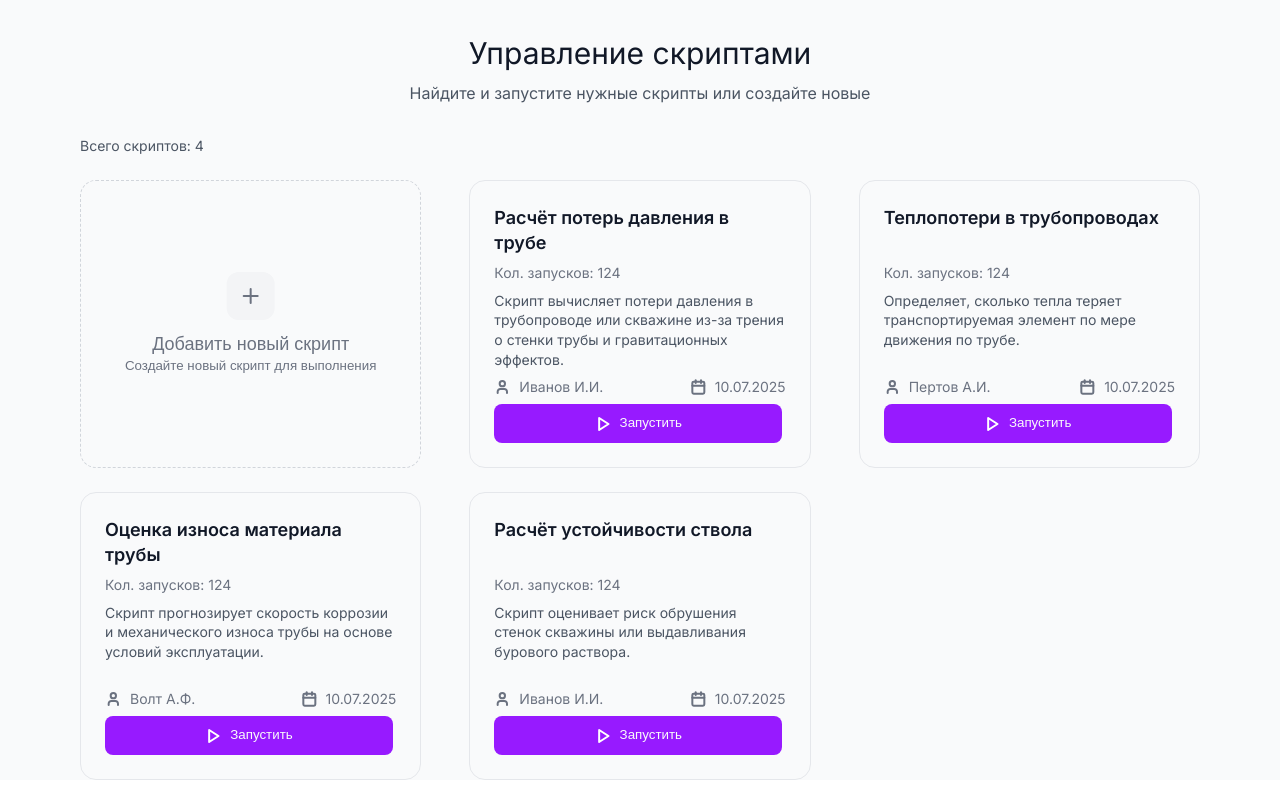
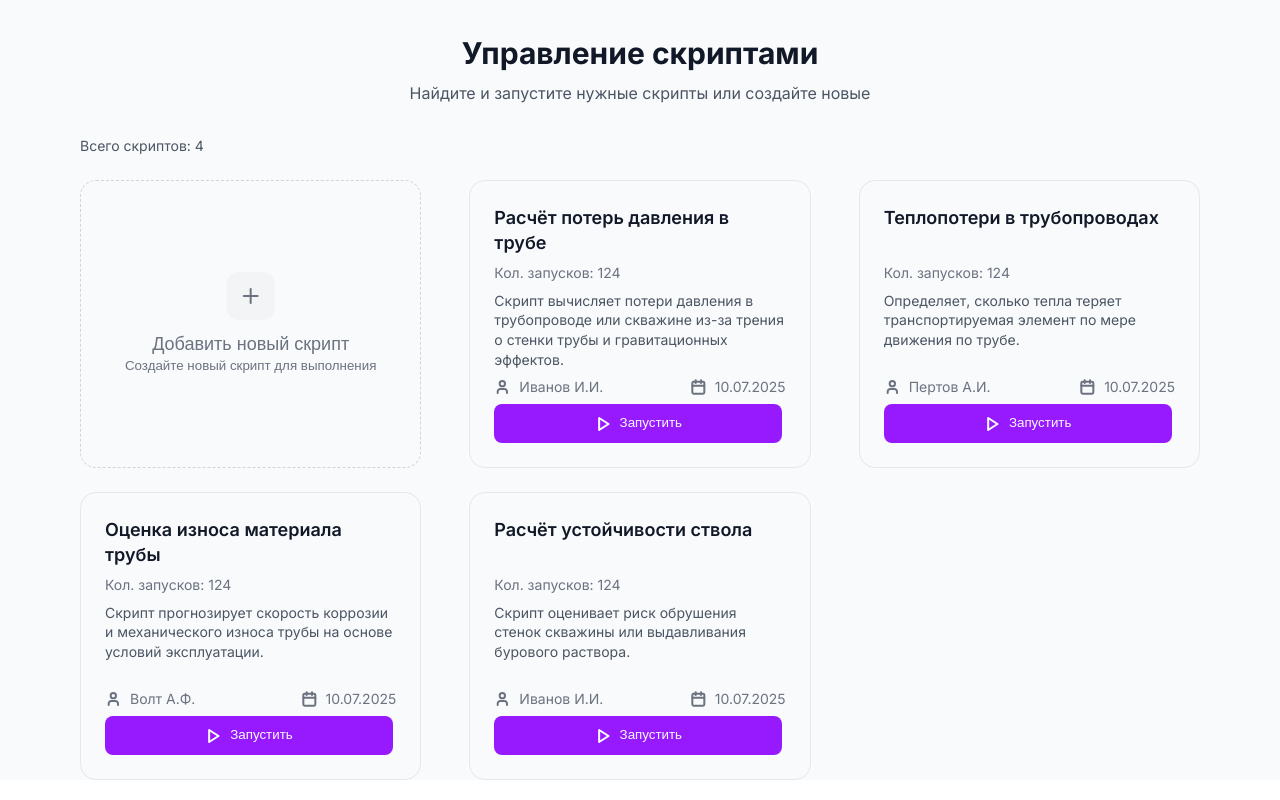
Before and after one commit to bmstu-itstech/scriptum-front, a Next.js app: page / in a window 1280 px wide. Built offline with nearby package versions, Linux system fonts and the light colour scheme.

Commit message:
[choire]

```diff
--- a/src/layouts/PageLayout/PageLayout.module.css
+++ b/src/layouts/PageLayout/PageLayout.module.css
@@ -7,6 +7,7 @@
 
 .title {
   font-size: var(--font-size-lg);
+  font-weight: 700;
   color: var(--color-dark-main);
   margin-top: 2rem;
 }
--- a/src/shared/Button/Button.module.css
+++ b/src/shared/Button/Button.module.css
@@ -11,6 +11,7 @@
   align-items: center;
   justify-content: center;
   gap: 0.5rem;
+  cursor: pointer;
   transition: background-color 0.2s;
 
   &:hover {
```
